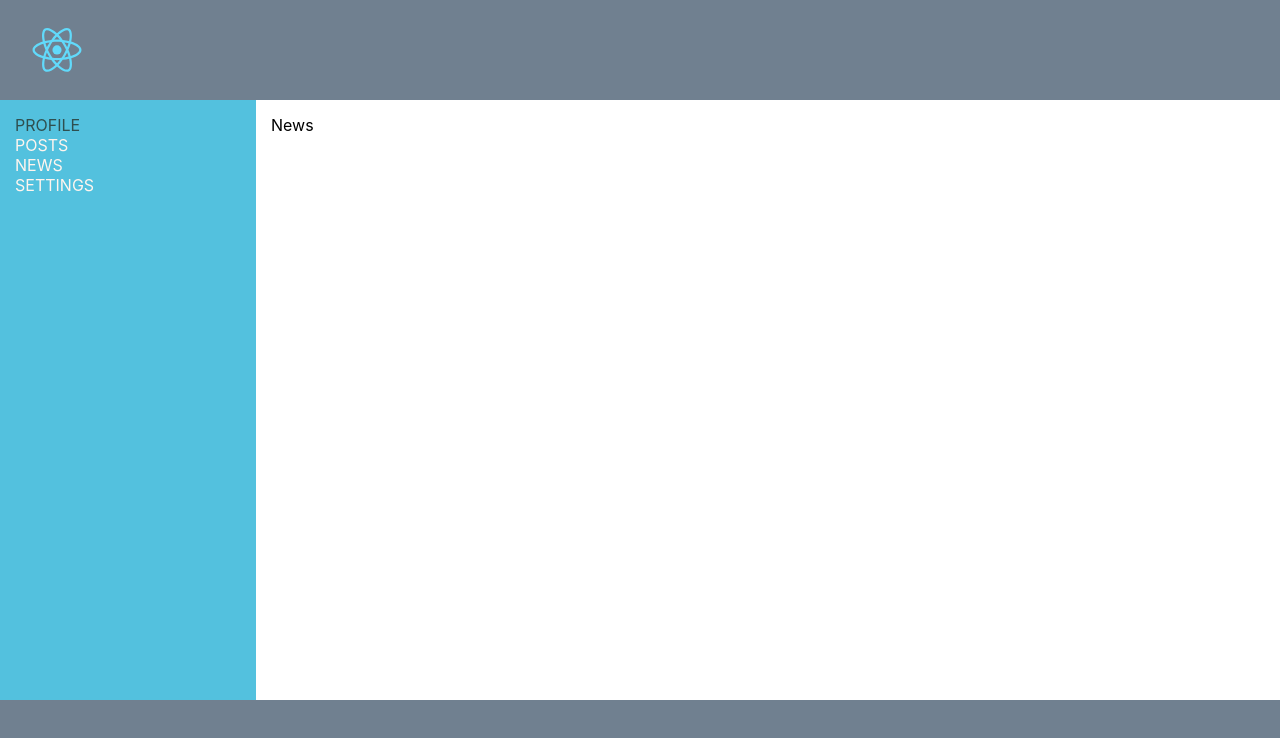
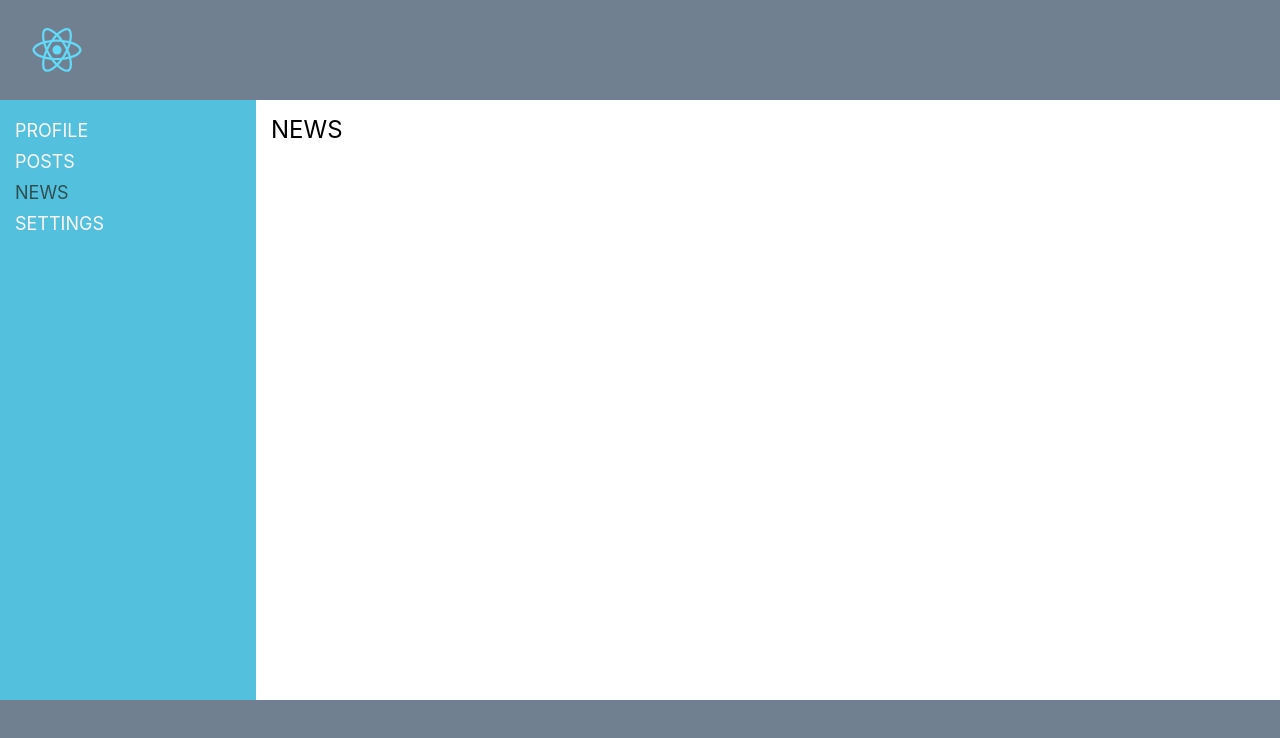
Before and after one commit to motrdevua/itkama, a React (Create React App) app: page /news in a window 1280 px wide. Shown: the top 738 px of the page. Built offline with nearby package versions, Linux system fonts and the light colour scheme.

Commit message:
lesson 20 finished

```diff
--- a/src/App.js
+++ b/src/App.js
@@ -15,8 +15,8 @@ function App() {
         <Header />
         <Navbar />
         <main className="content">
+          <Route component={Profile} path="/profile" />
           <Route component={Posts} path="/posts" />
-          <Route component={Profile} path="/profile" />
           <Route component={News} path="/news" />
           <Route component={Settings} path="/settings" />
         </main>
--- a/src/Components/Navbar/Navbar.jsx
+++ b/src/Components/Navbar/Navbar.jsx
@@ -1,28 +1,29 @@
 import React from 'react';
+import { NavLink } from 'react-router-dom';
 import s from './Navbar.module.scss';
 
 const Navbar = () => (
   <nav className={s.navbar}>
     <ul className={s.list}>
-      <li className={`${s.list__item} ${s.active}`}>
-        <a href="/profile" className={s.list__link}>
+      <li className={s.list__item}>
+        <NavLink to="/profile" className={s.list__link} activeClassName={s.active}>
           Profile
-        </a>
+        </NavLink>
       </li>
       <li className={s.list__item}>
-        <a href="/posts" className={s.list__link}>
+        <NavLink to="/posts" className={s.list__link} activeClassName={s.active}>
           Posts
-        </a>
+        </NavLink>
       </li>
       <li className={s.list__item}>
-        <a href="/news" className={s.list__link}>
+        <NavLink to="/news" className={s.list__link} activeClassName={s.active}>
           News
-        </a>
+        </NavLink>
       </li>
       <li className={s.list__item}>
-        <a href="/settings" className={s.list__link}>
+        <NavLink to="/settings" className={s.list__link} activeClassName={s.active}>
           Settings
-        </a>
+        </NavLink>
       </li>
     </ul>
   </nav>
--- a/src/Components/Navbar/Navbar.module.scss
+++ b/src/Components/Navbar/Navbar.module.scss
@@ -9,6 +9,7 @@
 .list {
   &__item {
     list-style-type: none;
+    padding: 5px 0;
 
     & a {
       color: seashell;
@@ -16,6 +17,7 @@
       text-transform: uppercase;
       -webkit-transition: all .2s ease-in-out;
               transition: all .2s ease-in-out;
+      font-size: 18px;
       &:hover {
         color: darkslategrey;
         -webkit-transition: all .2s ease-in-out;
@@ -24,7 +26,7 @@
     }
   }
 
-  .active a {
+  a.active {
     color: darkslategrey;
   }
 }
--- a/src/Components/News/News.jsx
+++ b/src/Components/News/News.jsx
@@ -3,7 +3,7 @@ import s from './News.module.scss';
 
 const News = () => (
   <div className={s.news}>
-    News
+    <h2 className={s.title}>News</h2>
   </div>
 );
 
--- a/src/Components/News/News.module.scss
+++ b/src/Components/News/News.module.scss
@@ -0,0 +1,5 @@
+.title {
+  padding: 0 0 15px 0;
+  text-transform: uppercase;
+  font-weight: normal;
+}
--- a/src/Components/Profile/Profile.jsx
+++ b/src/Components/Profile/Profile.jsx
@@ -3,7 +3,7 @@ import s from './Profile.module.scss';
 
 const Profile = () => (
   <div className={s.profile}>
-    Profile
+    <h2 className={s.title}>Profile</h2>
   </div>
 );
 
--- a/src/Components/Profile/Profile.module.scss
+++ b/src/Components/Profile/Profile.module.scss
@@ -0,0 +1,5 @@
+.title {
+  padding: 0 0 15px 0;
+  text-transform: uppercase;
+  font-weight: normal;
+}
--- a/src/Components/Settings/Settings.jsx
+++ b/src/Components/Settings/Settings.jsx
@@ -3,7 +3,7 @@ import s from './Settings.module.scss';
 
 const Settings = () => (
   <div className={s.settings}>
-    Settings
+    <h2 className={s.title}>Settings</h2>
   </div>
 );
 
--- a/src/Components/Settings/Settings.module.scss
+++ b/src/Components/Settings/Settings.module.scss
@@ -0,0 +1,5 @@
+.title {
+  padding: 0 0 15px 0;
+  text-transform: uppercase;
+  font-weight: normal;
+}
```
